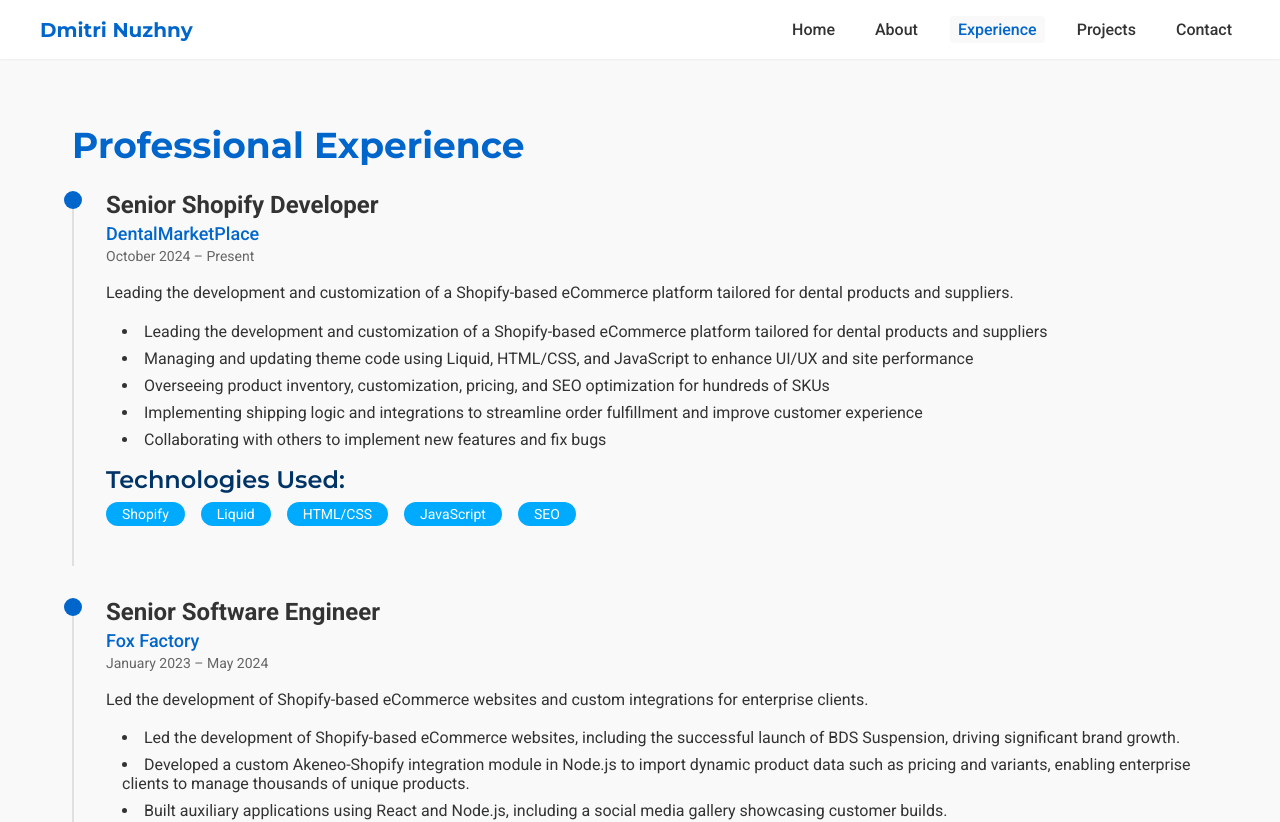
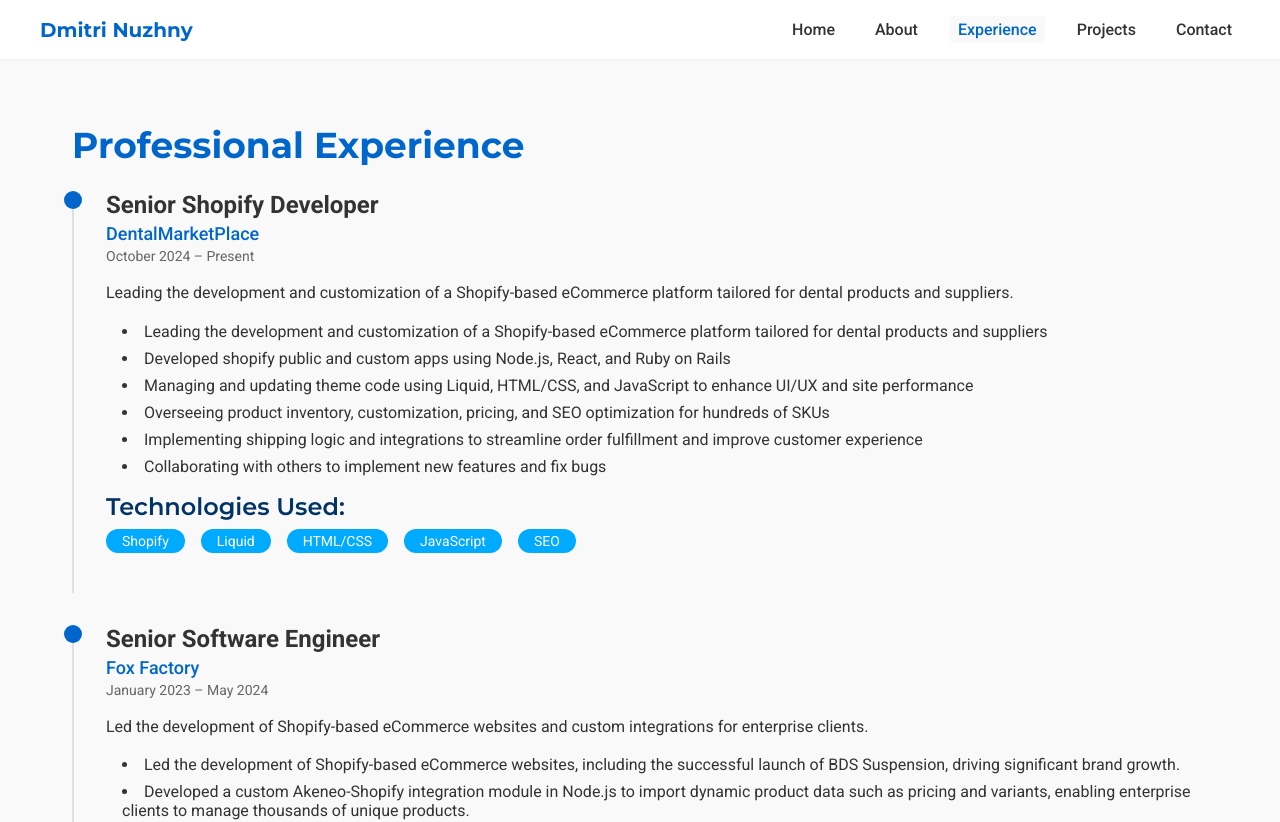
Before and after one commit to DmitriNuzhny/dmitrinuzhny.github.io, a React (Create React App) app: page /#/experience in a window 1280 px wide. Shown: the top 822 px of the page. Built offline with nearby package versions, Linux system fonts and the light colour scheme.

Commit message:
Update Experience.tsx

```diff
--- a/src/pages/Experience.tsx
+++ b/src/pages/Experience.tsx
@@ -96,6 +96,7 @@
             </Paragraph>
             <ResponsibilitiesList>
               <li>Leading the development and customization of a Shopify-based eCommerce platform tailored for dental products and suppliers</li>
+              <li>Developed shopify public and custom apps using Node.js, React, and Ruby on Rails</li>
               <li>Managing and updating theme code using Liquid, HTML/CSS, and JavaScript to enhance UI/UX and site performance</li>
               <li>Overseeing product inventory, customization, pricing, and SEO optimization for hundreds of SKUs</li>
               <li>Implementing shipping logic and integrations to streamline order fulfillment and improve customer experience</li>
```
